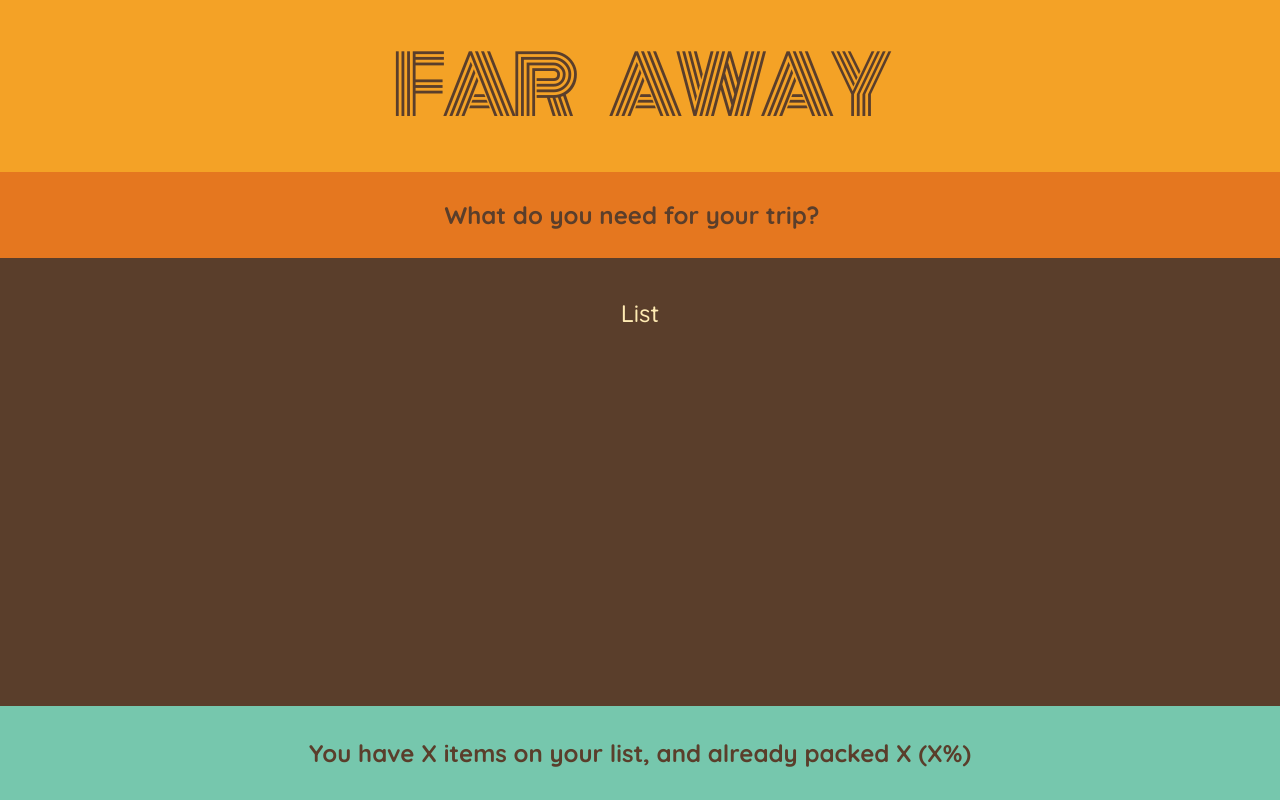
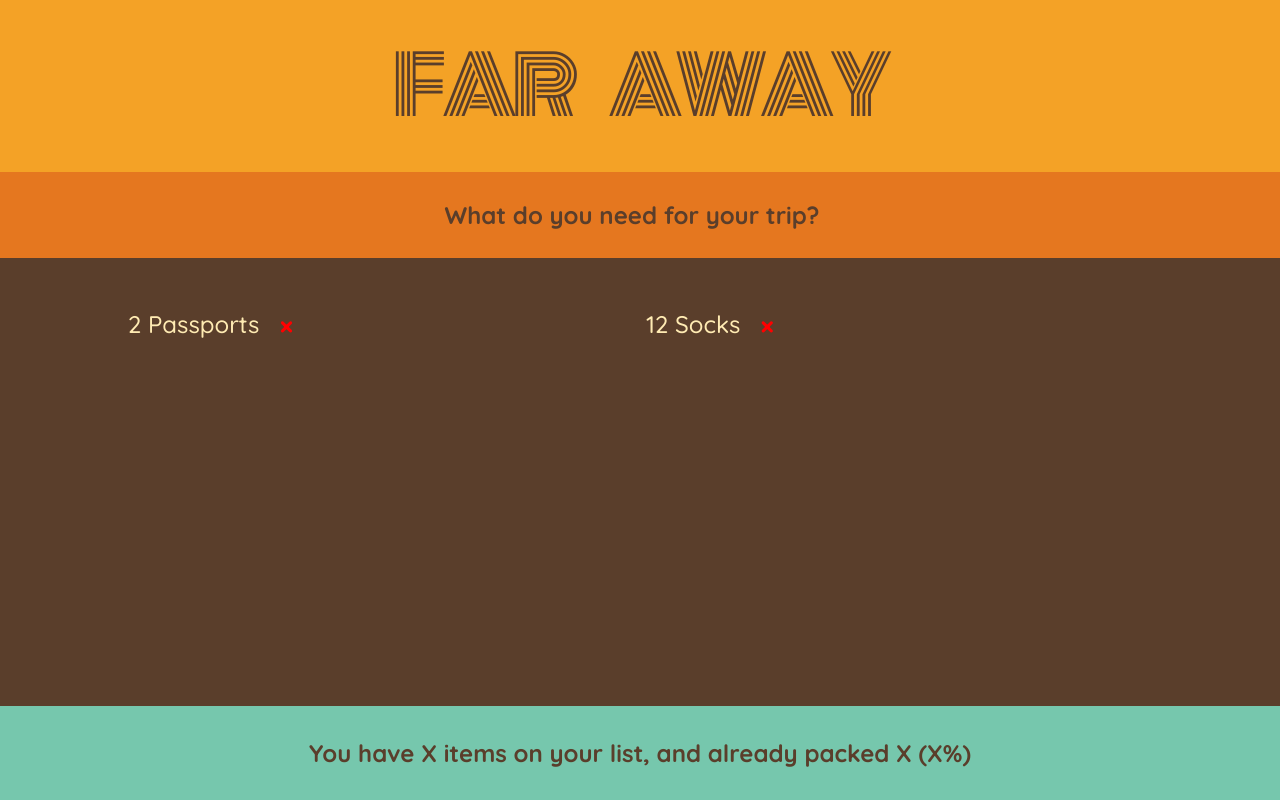
Before and after one commit to LeoMatheus/react-learn, a React (Create React App) app: page / in a window 1280 px wide. Built offline with nearby package versions, Linux system fonts and the light colour scheme.

Commit message:
Rendering the item list
Use the simple map function of an array to put every item in the correct
order

```diff
--- a/src/App.tsx
+++ b/src/App.tsx
@@ -1,3 +1,7 @@
+const initialItems = [
+  { id: 1, description: "Passports", quantity: 2, packed: false },
+  { id: 2, description: "Socks", quantity: 12, packed: false },
+];
 export default function App() {
   return (
     <div className="app">
@@ -20,7 +24,26 @@
   );
 }
 function PackingList() {
-  return <div className="list">List</div>;
+  return (
+    <div className="list">
+      <ul>
+        {initialItems.map((item) => (
+          <Item item={item} />
+        ))}
+      </ul>
+    </div>
+  );
+}
+
+function Item({ item }: any) {
+  return (
+    <li>
+      <span style={item.packed ? { textDecoration: "line-through" } : {}}>
+        {item.quantity} {item.description}
+      </span>
+      <button>&times;</button>
+    </li>
+  );
 }
 
 function Stats() {
--- a/src/index.css
+++ b/src/index.css
@@ -24,7 +24,6 @@
   font-family: "Quicksand";
   font-weight: 500;
 }
-
 .app {
   width: 100%;
   height: 100vh;
@@ -103,6 +102,7 @@
   width: 80%;
   overflow: scroll;
 
+  overflow: hidden;
   display: grid;
   grid-template-columns: repeat(auto-fit, minmax(250px, 1fr));
   gap: 1.2rem;
@@ -126,7 +126,8 @@
   cursor: pointer;
   background: none;
   border: none;
-  font-size: 1.8rem;
+  color: red;
+  font-size: 2.8rem;
   padding: 0.8rem;
   transform: translateY(2px);
 }
```
